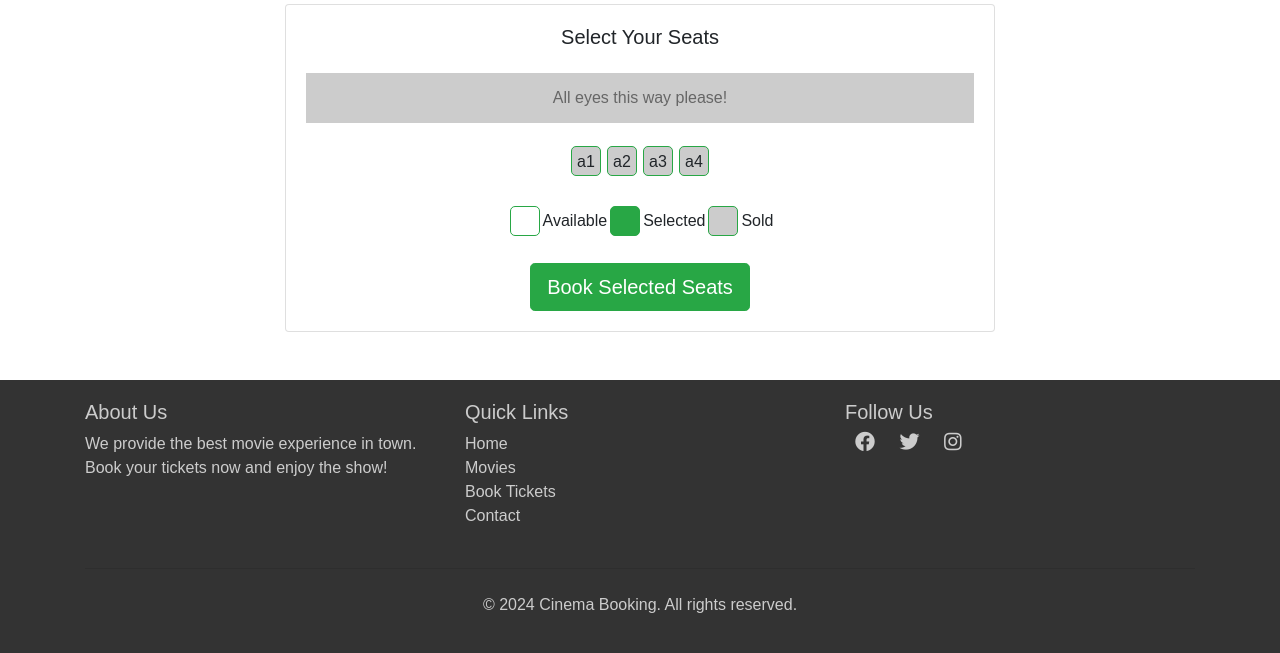
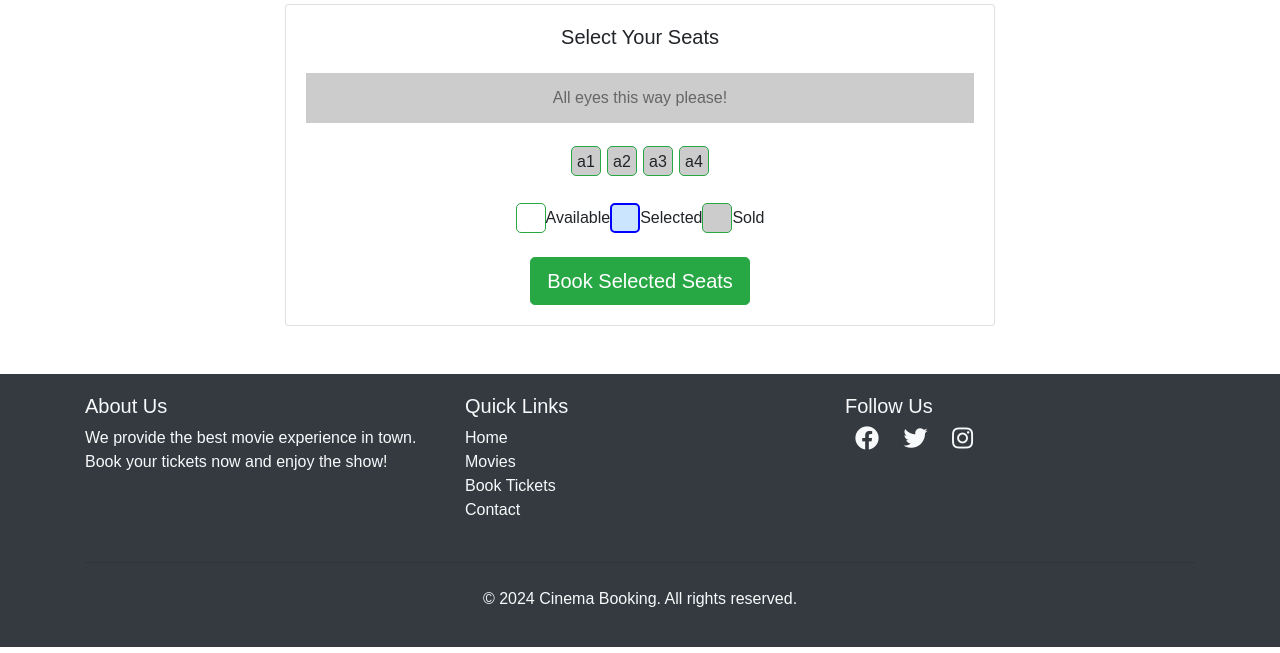
Before and after one commit to Tejas15sutar/BookMySeat, a Django app: page /movies/theater/1/seats/book/ in a window 1280 px wide. Shown: the part 218-871 px from the top of the page. Run offline with Django 5.2, Linux system fonts and the light colour scheme; a user stored in the database is signed in; data comes from the database, SQL or seed files in the repository; some libraries are stand-ins or nearby versions.

Commit message:
Updated seat selection UI with blue border highlight and fixed configs for deployment

```diff
--- a/templates/movies/seat_selection.html
+++ b/templates/movies/seat_selection.html
@@ -13,18 +13,10 @@
                             </p>
                         </div>
                         <div class="mt-2 mt-sm-0">
-                            <button class="btn btn-outline-primary me-2 mb-2 mb-sm-0">
-                2D
-              </button>
-                            <button class="btn btn-outline-primary me-2 mb-2 mb-sm-0">
-                3D
-              </button>
-                            <button class="btn btn-outline-primary mb-2 mb-sm-0">
-                IMAX 3D
-              </button>
-                            <button class="btn btn-outline-primary mb-2 mb-sm-0">
-                {{seats|length}} Tickets
-              </button>
+                            <button class="btn btn-outline-primary me-2 mb-2 mb-sm-0">2D</button>
+                            <button class="btn btn-outline-primary me-2 mb-2 mb-sm-0">3D</button>
+                            <button class="btn btn-outline-primary mb-2 mb-sm-0">IMAX 3D</button>
+                            <button class="btn btn-outline-primary mb-2 mb-sm-0">{{seats|length}} Tickets</button>
                         </div>
                     </div>
                 </div>
@@ -40,12 +32,12 @@
                         {% csrf_token %}
                         <div class="d-flex justify-content-center flex-wrap mb-4">
                             {% for seat in seats %}
-                            <div class="seat {% if seat.is_booked %}sold{% endif %}">
+                            <div class="seat-wrapper">
                                 {% if not seat.is_booked %}
                                 <input type="checkbox" name="seats" value="{{ seat.id }}" class="d-none" id="seat-{{ seat.id }}" />
-                                <label for="seat-{{ seat.id }}" class="w-100 h-100 d-flex align-items-center justify-content-center">{{ seat.seat_number }}</label
-                >
-                {% else %} {{ seat.seat_number }} {% endif %}
+                                <label for="seat-{{ seat.id }}" class="seat">{{ seat.seat_number }}</label> {% else %}
+                                <div class="seat sold">{{ seat.seat_number }}</div>
+                                {% endif %}
                             </div>
                             {% endfor %}
                         </div>
@@ -68,9 +60,7 @@
 
                         <!-- Book Button -->
                         <div class="text-center">
-              <button type="submit" class="btn btn-success btn-lg">
-                Book Selected Seats
-              </button>
+                            <button type="submit" class="btn btn-success btn-lg">Book Selected Seats</button>
                         </div>
                     </form>
                 </div>
@@ -78,33 +68,44 @@
         </div>
     </div>
 </div>
+
 <style>
     body {
         font-family: Arial, sans-serif;
     }
+
+    .seat-wrapper {
+        display: inline-block;
+        margin: 3px;
+    }
+
     .seat {
         width: 30px;
         height: 30px;
         border: 1px solid #28a745;
-    margin: 3px;
         text-align: center;
         line-height: 30px;
         cursor: pointer;
         border-radius: 5px;
-    transition: background-color 0.3s, color 0.3s;
+        transition: background-color 0.3s, color 0.3s, border 0.3s;
     }
+
     .seat:hover {
         background-color: #28a745;
         color: white;
     }
+
     .seat.selected {
-    background-color: #28a745;
-    color: white;
+        border: 2px solid blue;
+        background-color: #cce5ff;
+        color: black;
     }
+
     .seat.sold {
         background-color: #ccc;
         cursor: not-allowed;
     }
+
     .screen {
         margin: 20px 0;
         background-color: #ccc;
@@ -113,47 +114,19 @@
         line-height: 50px;
         color: #666;
     }
-  .footer {
-    background-color: #333;
-    color: #ccc;
-    padding: 20px 0;
+</style>
+
+<script>
+    document.querySelectorAll('.seat-wrapper input[type="checkbox"]').forEach(function(checkbox) {
+        checkbox.addEventListener('change', function() {
+            const label = this.nextElementSibling;
+            if (this.checked) {
+                label.classList.add('selected');
+            } else {
+                label.classList.remove('selected');
             }
-  .footer a {
-    color: #ccc;
-    text-decoration: none;
-  }
-  .footer a:hover {
-    text-decoration: underline;
-  }
-  .footer .col-md-2,
-  .footer .col-md-3 {
-    margin-bottom: 20px;
-  }
-  .footer .social-icons i {
-    font-size: 20px;
-    margin: 0 10px;
-  }
-</style>
-<!-- <h1>Seats for {{theater.name}} - {{theater.movie.name}}</h1>
-{% if error %}
-<p style="color:red;">{{error}}</p>
-{% endif %}
-<form method="POST">
-    {% csrf_token %}
-    <ul>
-        {% for seat in seats %}
-        <li>
-          Seats{{seat.seat_number}}:
-          {% if seat.is_booked %}
-          <strong>Booked seat {{seat.seat_number}}</strong>
-          {% else %}
-          <input type="checkbox" name="seats" value="{{seat.id}}">
-          <strong>Available seat {{seat.seat_number}}</strong>
-          {% endif%}
-        </li>
-        {% endfor %}
-      </ul>
-      <button type="submit">Book selected seats</button>
-</form> -->
+        });
+    });
+</script>
 
 {% endblock %}
```
Lines whose indentation alone changed are shown as unchanged.
